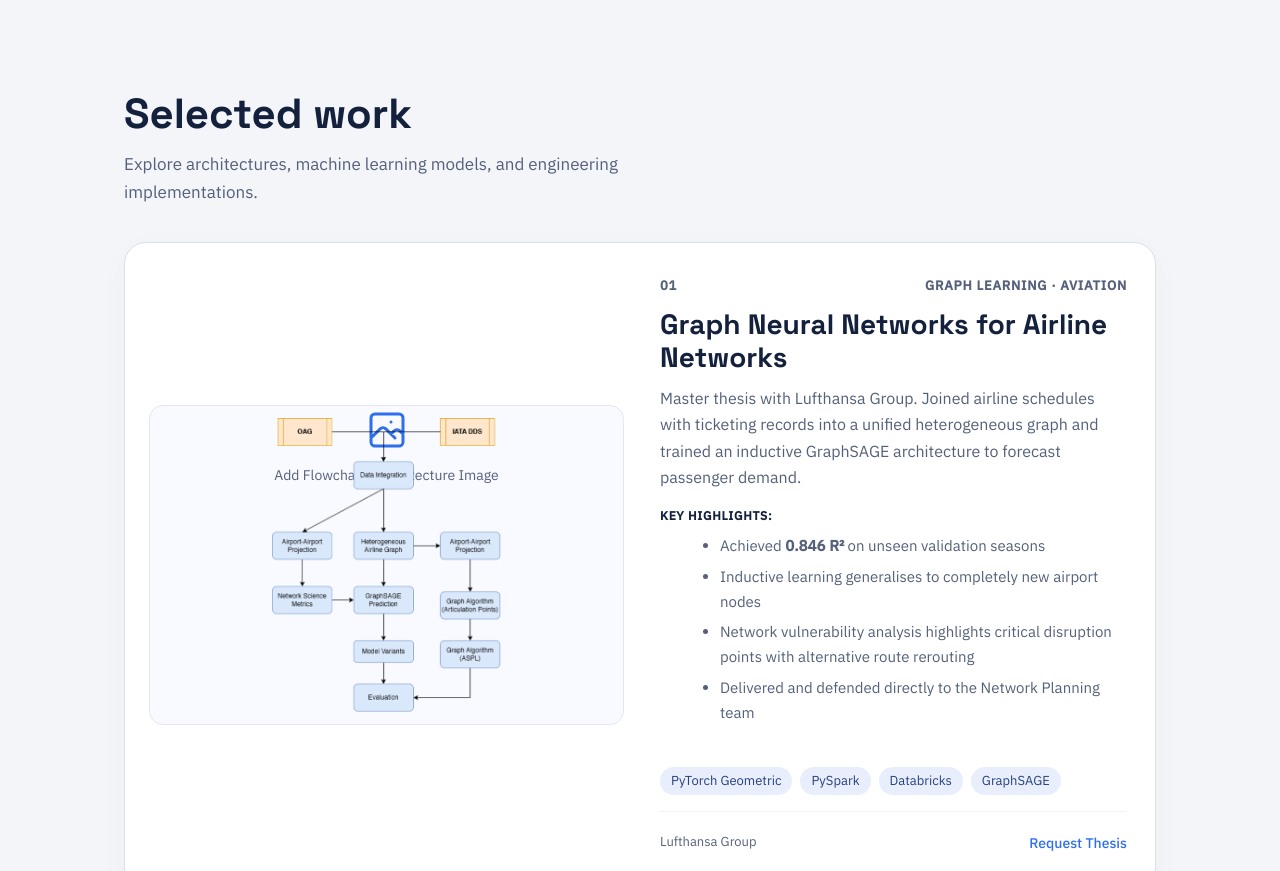
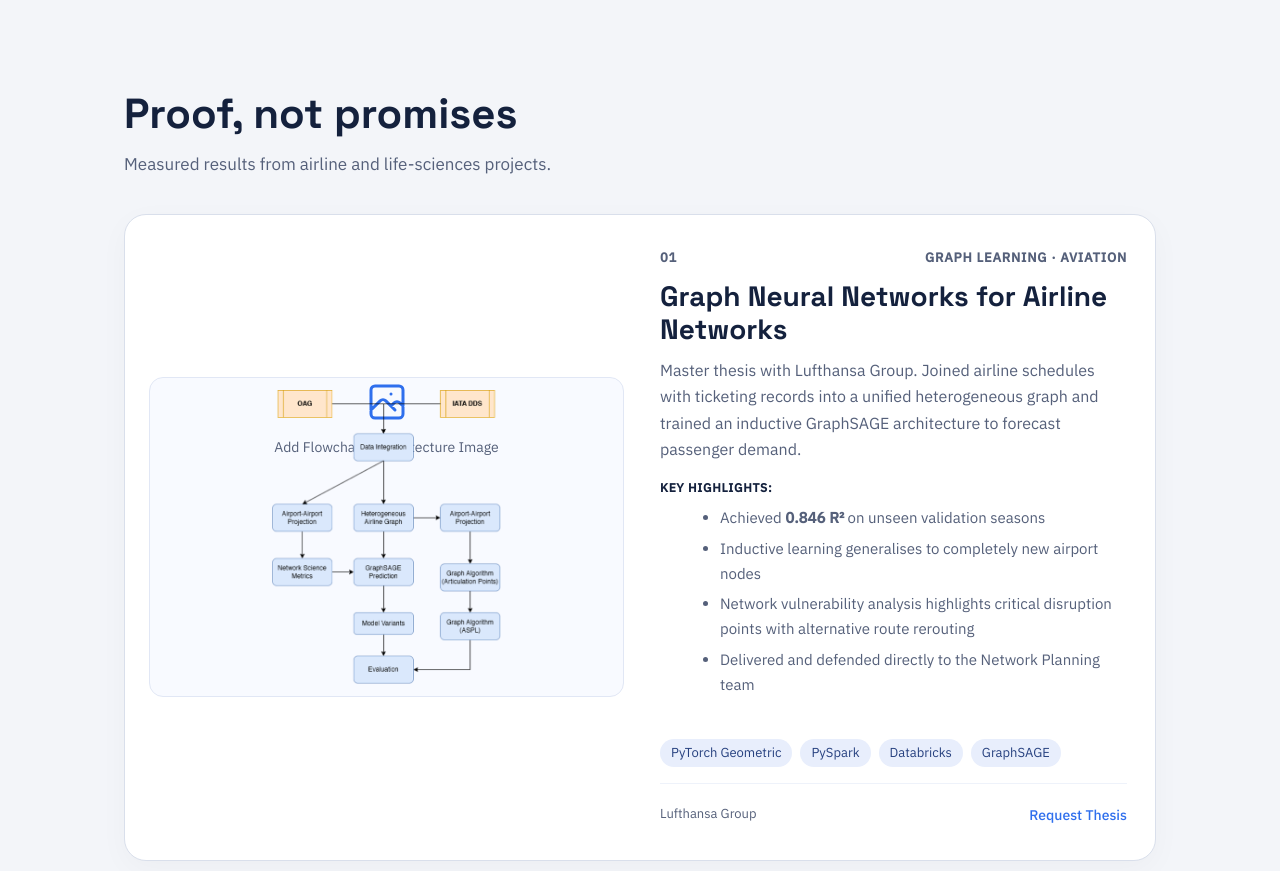
Before and after one commit to AikyaKumar/dummy_portfolio, a plain HTML site: page index.html in a window 1280 px wide. Shown: the part 1655-2526 px from the top of the page. Drawn offline with Linux system fonts and the light colour scheme.

```diff
--- a/index.html
+++ b/index.html
@@ -224,8 +224,8 @@
 </div></section>
 
 <section id="work" style="padding-top:0"><div class="wrap">
-<h2>Selected work</h2>
-<p class="lead">Explore architectures, machine learning models, and engineering implementations.</p>
+<h2>Proof, not promises</h2>
+<p class="lead">Measured results from airline and life-sciences projects.</p>
 
 <div class="project-list">
 
```
Also changed, not shown: assets/acs.drawio.png (deleted), assets/acs.png (added), assets/pharma_agent.drawio.png (deleted), assets/pharma_agent.png (added).
